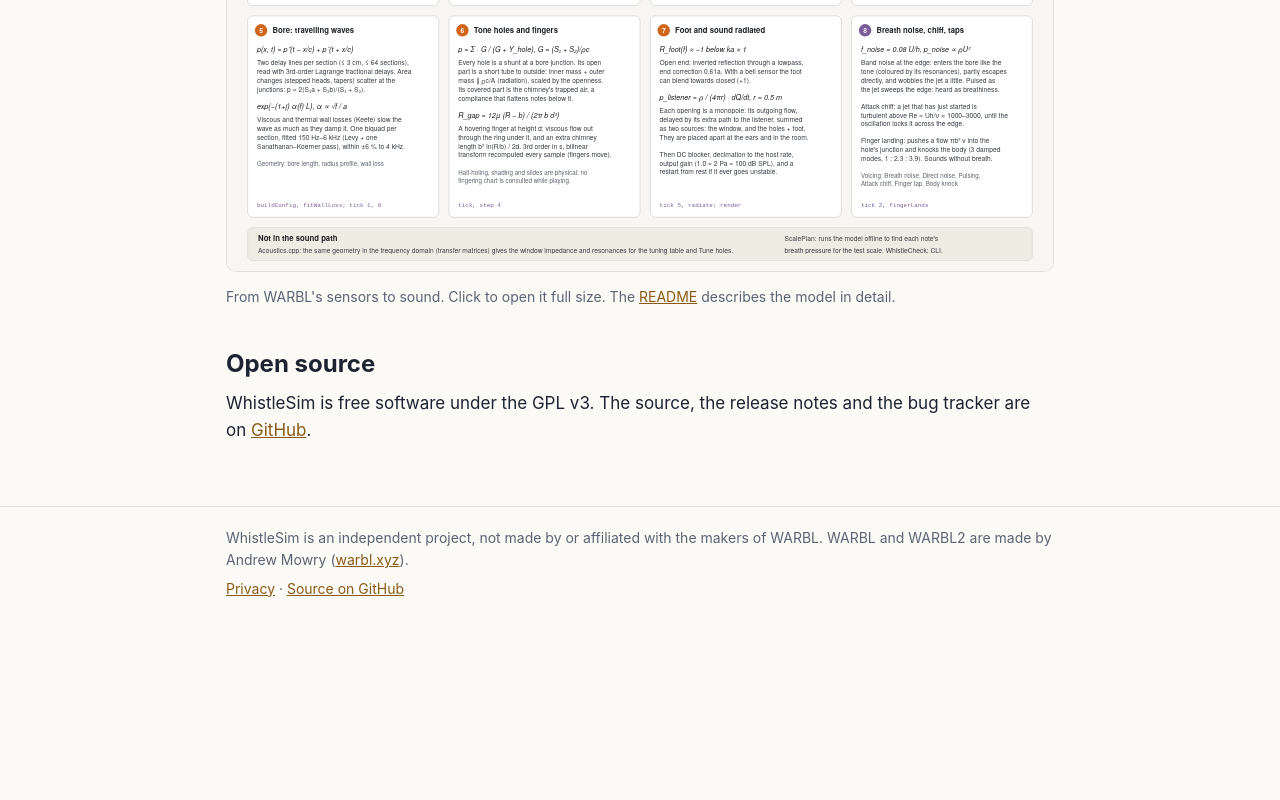
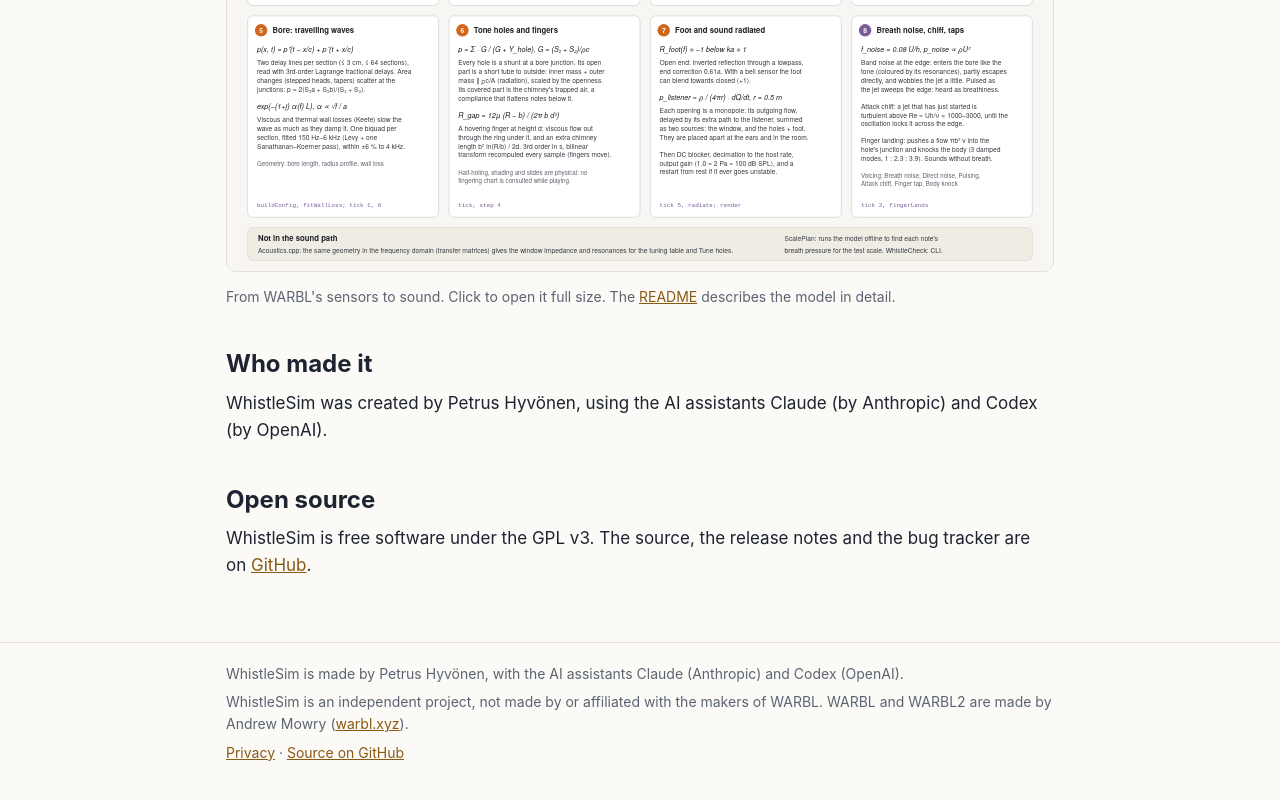
Before and after one commit to petrushy/whistlesim, a plain HTML site: page site/index.html in a window 1280 px wide. Shown: the part 1884-2684 px from the top of the page. Before the commit the page ends 2522 px from the top, so only its background shows below. Drawn offline with Linux system fonts and the light colour scheme; no server answers.

Commit message:
Website: WhistleSim made by Petrus Hyvönen with Claude and Codex
Co-Authored-By: Claude Opus 5.5 <noreply@anthropic.com>

```diff
--- a/site/index.html
+++ b/site/index.html
@@ -56,12 +56,16 @@
     <figcaption>From WARBL's sensors to sound. Click to open it full size. The <a href="https://github.com/petrushy/whistlesim#readme">README</a> describes the model in detail.</figcaption>
   </figure>
 
+  <h2>Who made it</h2>
+  <p>WhistleSim was created by Petrus Hyvönen, using the AI assistants Claude (by Anthropic) and Codex (by OpenAI).</p>
+
   <h2>Open source</h2>
   <p>WhistleSim is free software under the GPL v3. The source, the release notes and the bug tracker are on <a href="https://github.com/petrushy/whistlesim">GitHub</a>.</p>
 </main>
 
 <footer class="site">
   <div class="wrap">
+    <p>WhistleSim is made by Petrus Hyvönen, with the AI assistants Claude (Anthropic) and Codex (OpenAI).</p>
     <p>WhistleSim is an independent project, not made by or affiliated with the makers of WARBL. WARBL and WARBL2 are made by Andrew Mowry (<a href="https://warbl.xyz">warbl.xyz</a>).</p>
     <p><a href="privacy.html">Privacy</a> · <a href="https://github.com/petrushy/whistlesim">Source on GitHub</a></p>
   </div>
```
Also changed, not shown: site/compatibility.html (+1 -0 lines), site/privacy.html (+1 -0 lines), site/start.html (+1 -0 lines), site/support.html (+1 -0 lines).
